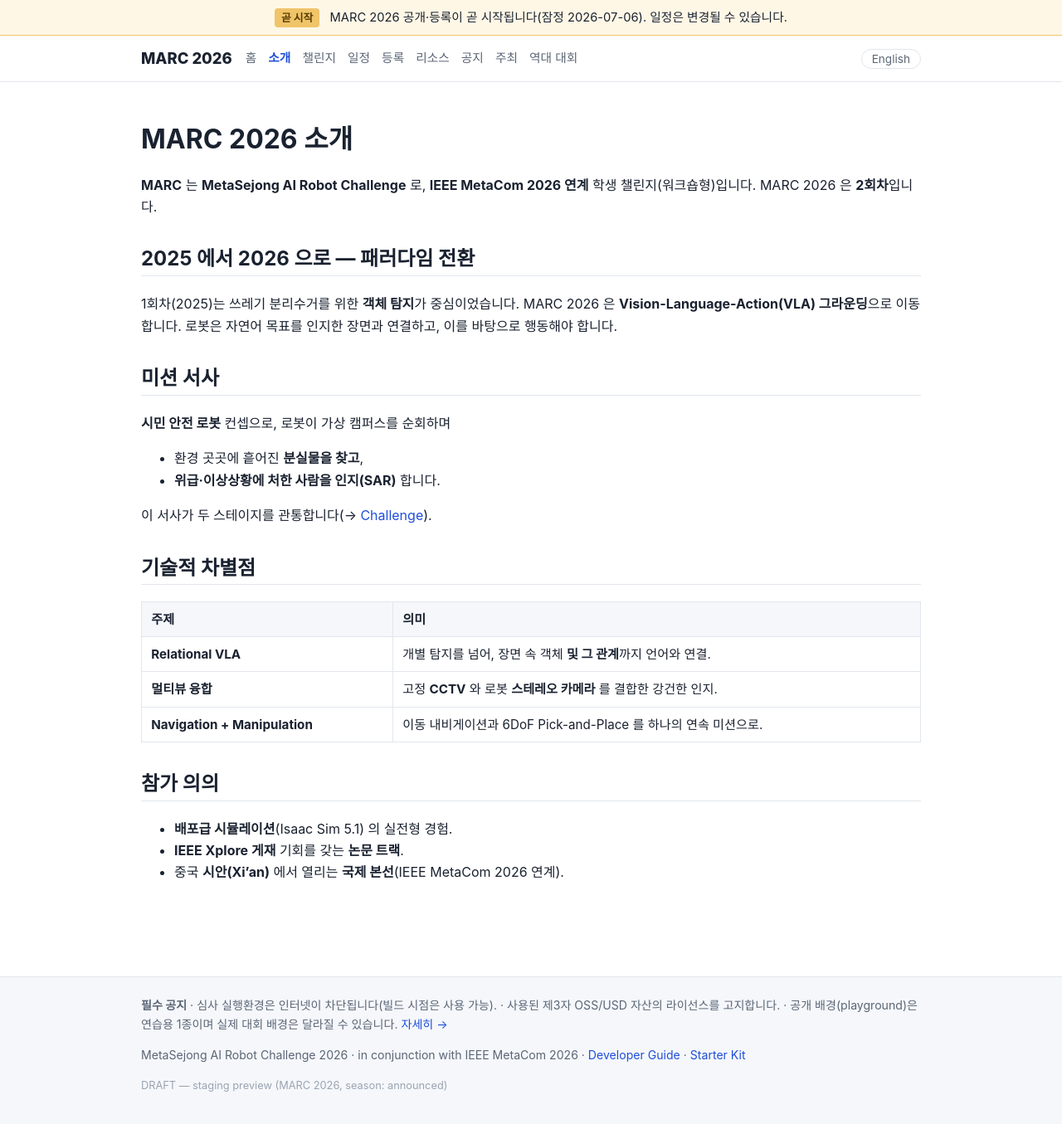
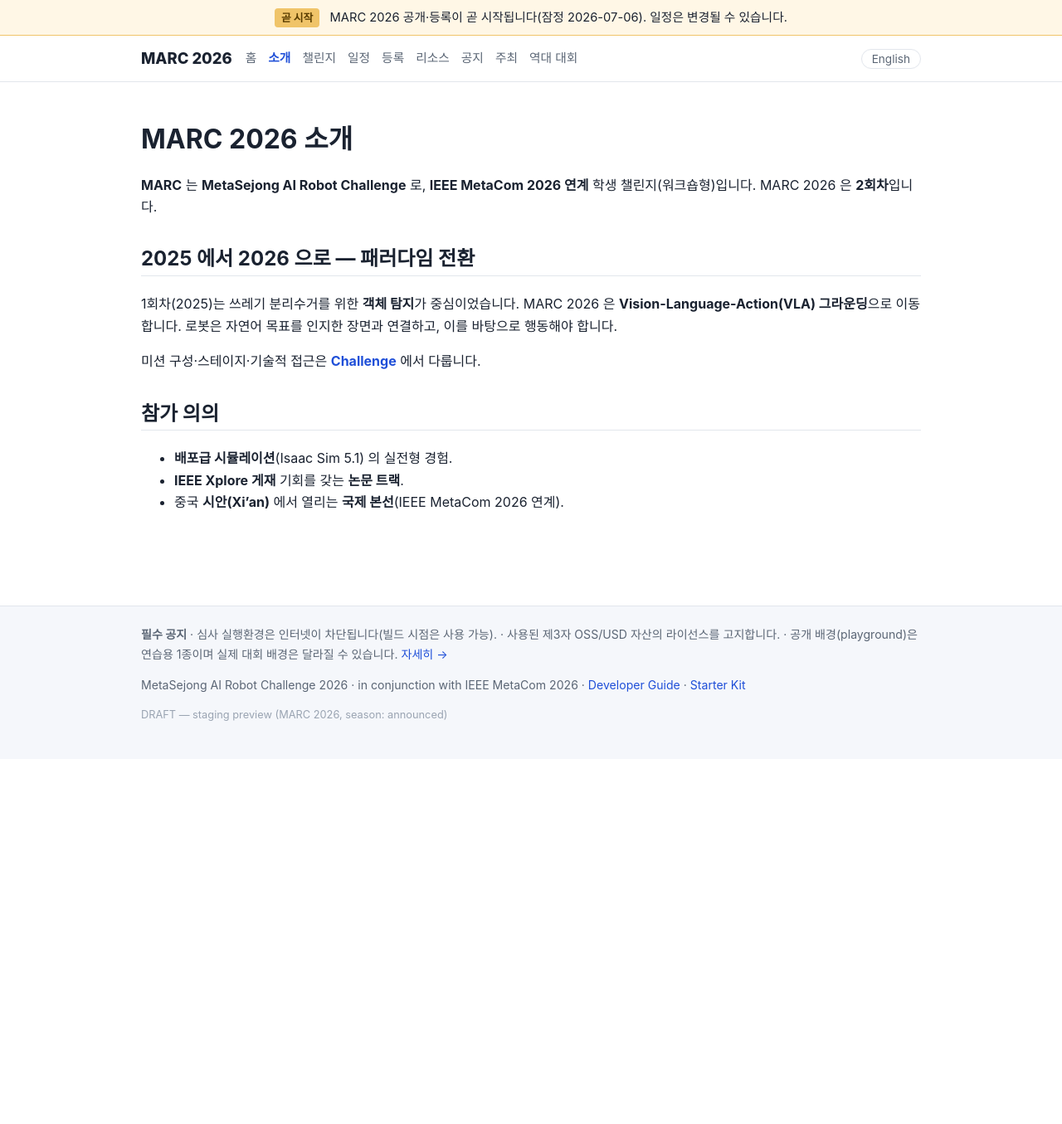
Before and after one commit to marc-challenge/marc-challenge.github.io, a Jekyll site: the page built from _ko/about.md, in a window 1280 px wide and 1361 px high. Shown: the top 1355 px of the window at 83% size. Built offline with Jekyll 4.4.1, drawn with Linux system fonts in a browser that asks for light colours.

Commit message:
refactor(home): 소개/챌린지 역할 분리(소개=정체성·참가의의, 챌린지=미션·스테이지·기술·평가) 중복 제거

```diff
--- a/_ko/about.md
+++ b/_ko/about.md
@@ -17,22 +17,7 @@
 **Vision-Language-Action(VLA) 그라운딩**으로 이동합니다. 로봇은 자연어 목표를
 인지한 장면과 연결하고, 이를 바탕으로 행동해야 합니다.
 
-## 미션 서사
-
-**시민 안전 로봇** 컨셉으로, 로봇이 가상 캠퍼스를 순회하며
-
-- 환경 곳곳에 흩어진 **분실물을 찾고**,
-- **위급·이상상황에 처한 사람을 인지(SAR)** 합니다.
-
-이 서사가 두 스테이지를 관통합니다(→ [Challenge](/ko/challenge/)).
-
-## 기술적 차별점
-
-| 주제 | 의미 |
-|---|---|
-| **Relational VLA** | 개별 탐지를 넘어, 장면 속 객체 **및 그 관계**까지 언어와 연결. |
-| **멀티뷰 융합** | 고정 **CCTV** 와 로봇 **스테레오 카메라** 를 결합한 강건한 인지. |
-| **Navigation + Manipulation** | 이동 내비게이션과 6DoF Pick-and-Place 를 하나의 연속 미션으로. |
+미션 구성·스테이지·기술적 접근은 **[Challenge](/ko/challenge/)** 에서 다룹니다.
 
 ## 참가 의의
 
```
Also changed, not shown: _en/about.md (+1 -16 lines), _en/challenge.md (+11 -2 lines), _ko/challenge.md (+10 -1 lines).
